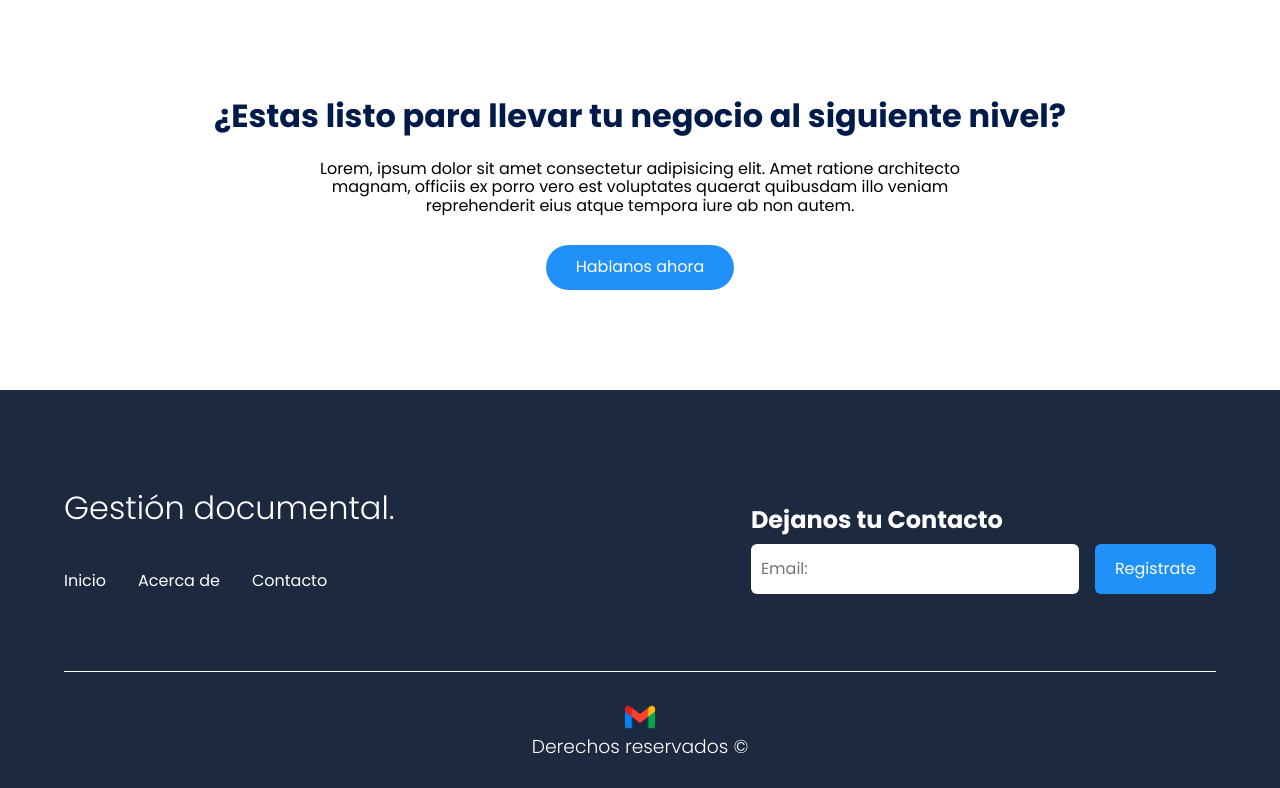
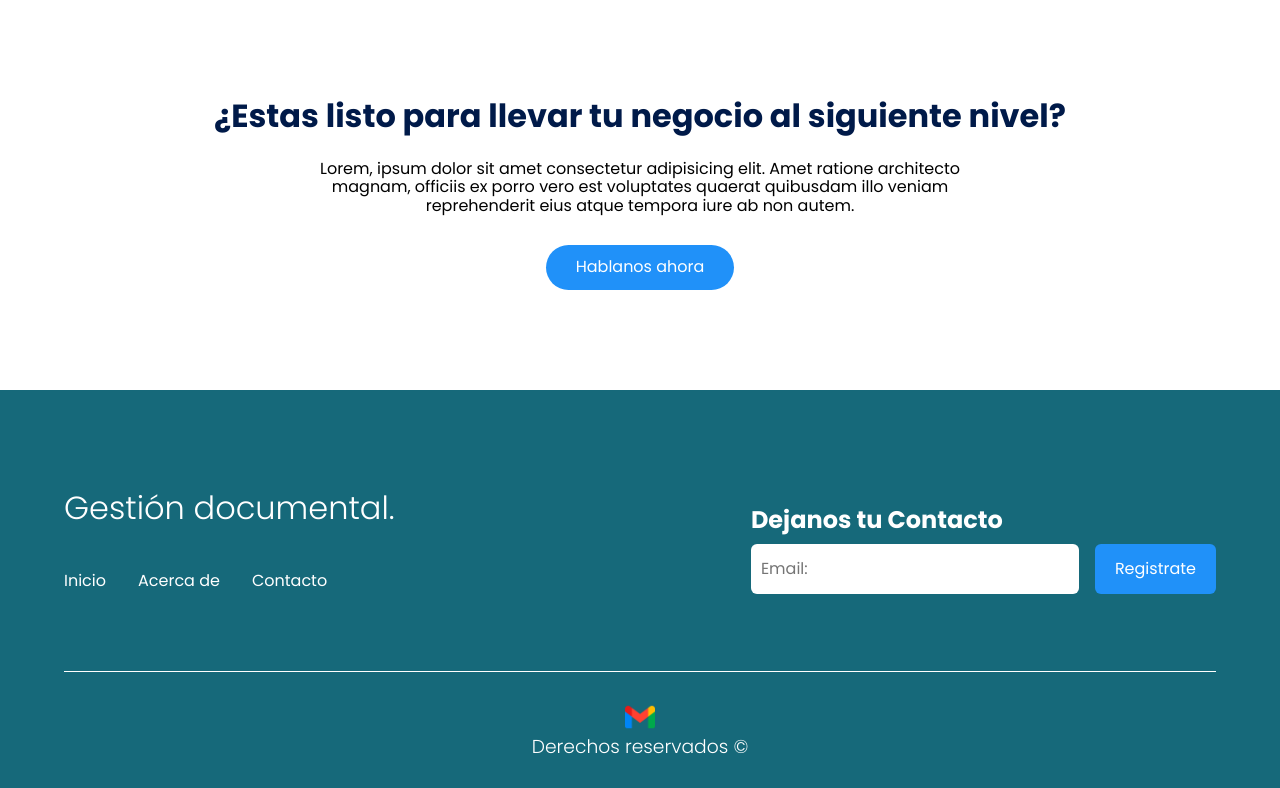
Before and after one commit to Ka1999/Empresa_Avanzada_Pagina, a plain HTML site: page index.html in a window 1280 px wide. Shown: the part 2759-3547 px from the top of the page. Drawn offline with Linux system fonts and the light colour scheme.

Commit message:
Empresa avanzada: JS, HTML, CSS

```diff
--- a/css/estilos.css
+++ b/css/estilos.css
@@ -335,7 +335,7 @@ body {
 /* Footer */
 
 .footer{
-    background-color: #1D293F;
+    background-color: #16697A;
 }
 
 .footer__title{
```
